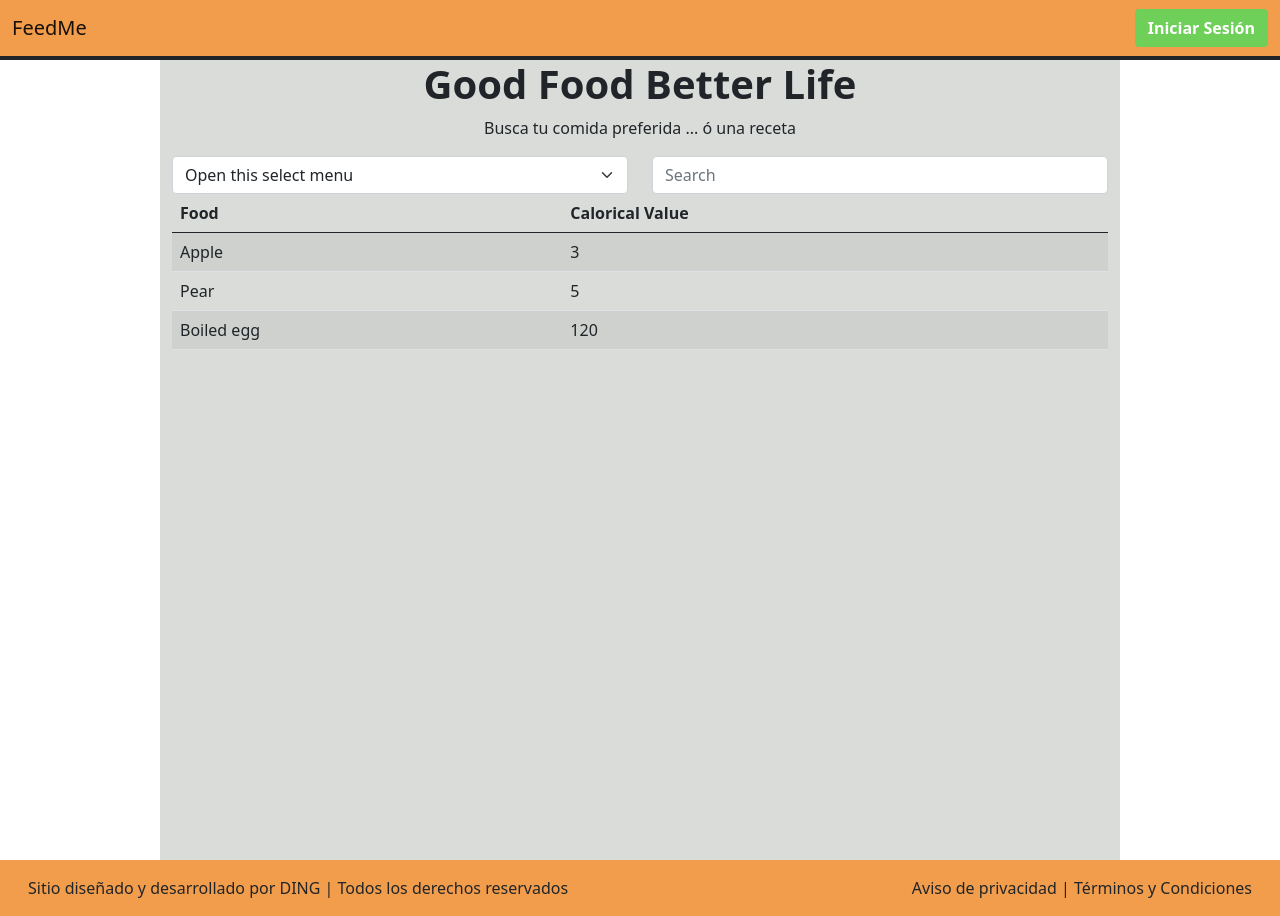
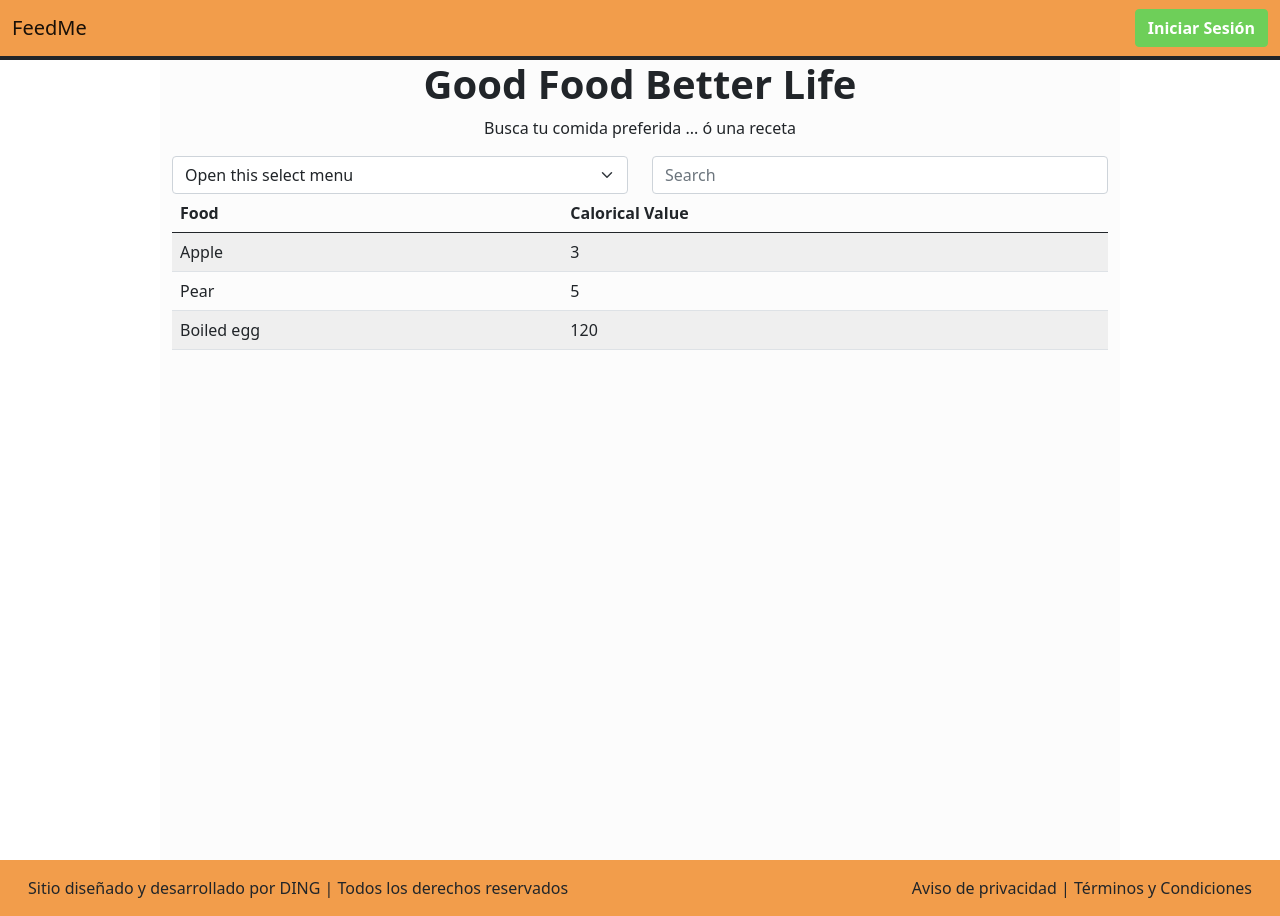
Before and after one commit to IanGarciaUnam/Aplicacion-Diseno-de-Interfaces, a Django app: page /results-nl in a window 1280 px wide. Run offline with Django 4.2, Linux system fonts and the light colour scheme.

Commit message:
results-nl and recetas [done infr]

```diff
--- a/feedme/static/css/style.css
+++ b/feedme/static/css/style.css
@@ -20,7 +20,7 @@ p {
   background-size: cover;
 }
 #nl{
-  background-color:#D9DCD8;
+  background-color:#fcfcfc;
 }
 
 #receta{
```
